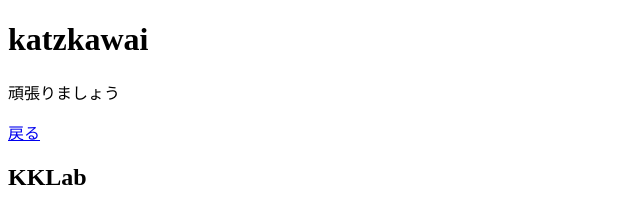
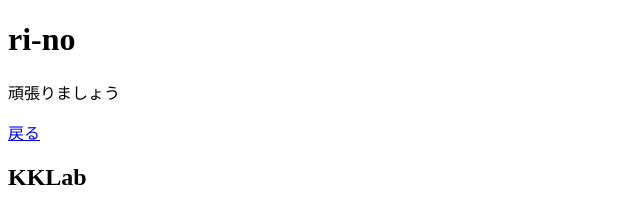
Before and after one commit to Nyamamori/kkawailab.github.io, a plain HTML site: page members/rino.html in a window 1280 px wide. Shown: the whole page, without its empty margins (0-640 px from the left). Drawn offline with Linux system fonts and the light colour scheme.

Commit message:
Update rino.html

```diff
--- a/members/rino.html
+++ b/members/rino.html
@@ -4,14 +4,14 @@
 <head>
     <meta charset="UTF-8">
     <meta name="viewport" content="width=device-width, initial-scale=1">
-    <title>katzkawai</title>
+    <title>ri-no</title>
 </head>
 
 <body>
-    <div id="katzkawai" data-role="page">
+    <div id="ri-no" data-role="page">
         <div data-role="toolbar" data-type="header">
             <a href="#message" class="ui-toolbar-header-button-left ui-button ui-button-inline ui-mini ui-corner-all"><span class="ui-icon ui-icon-caret-l"></span></a>
-            <h1>katzkawai</h1>
+            <h1>ri-no</h1>
         </div>
         <div role="main" class="ui-content">
             <p>頑張りましょう</p>
```
